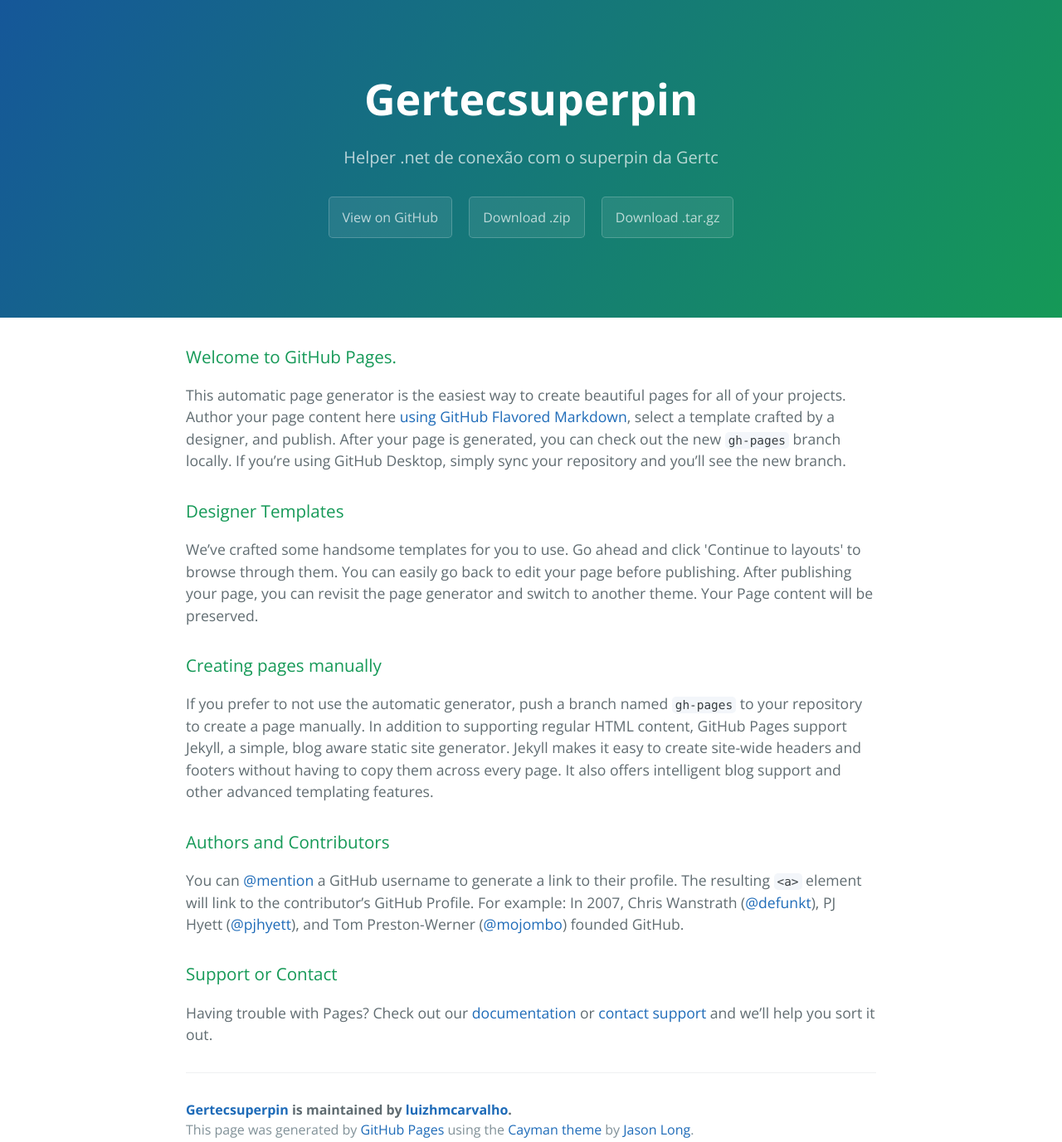
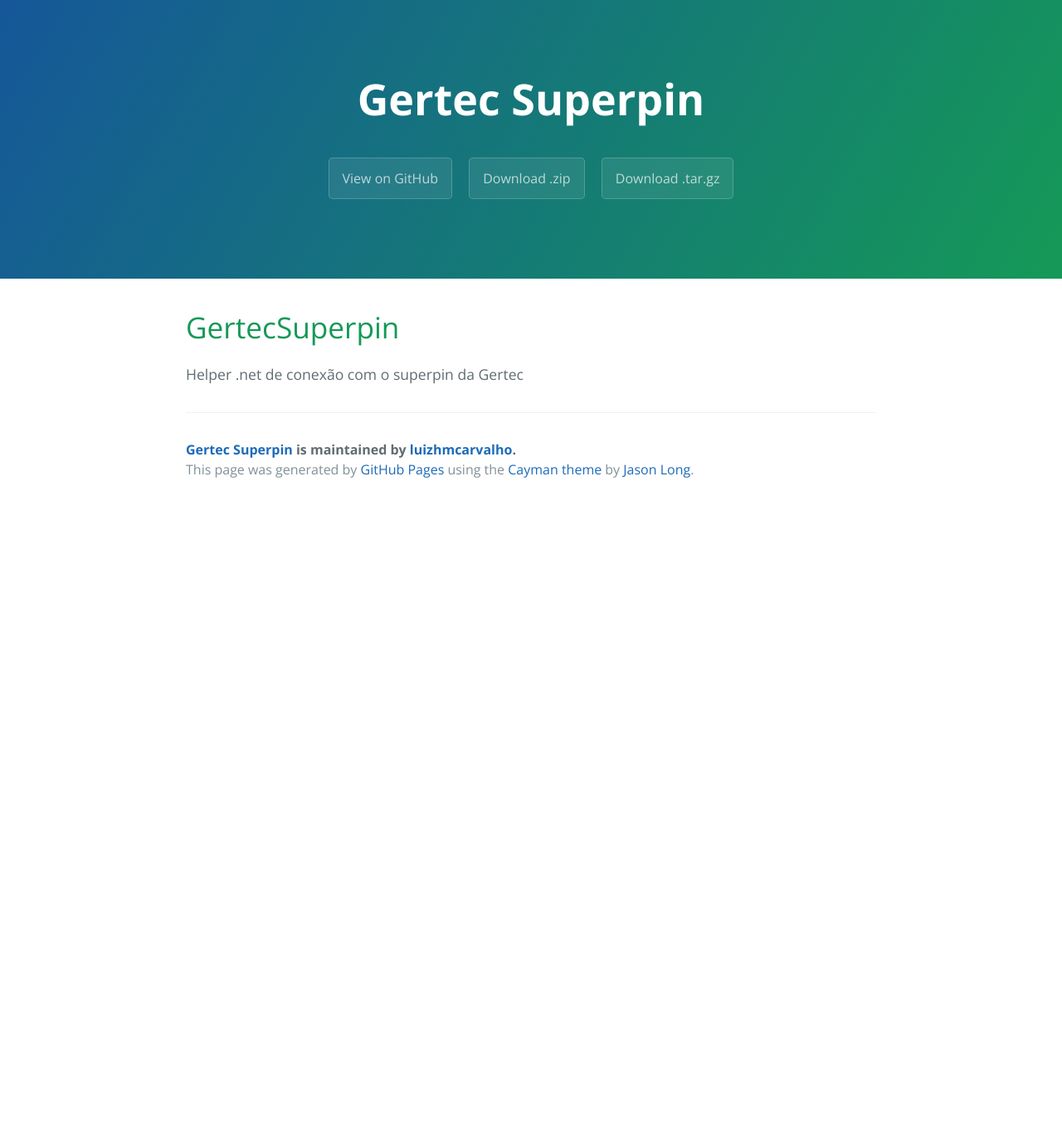
Before and after one commit to i9-cloud/GertecSuperpin, a plain HTML site: page index.html in a window 1280 px wide. Shown: the whole page at 83% size. After the commit the page ends 800 px from the top, so only its background shows below. Drawn offline with nearby package versions, Linux system fonts and the light colour scheme.

```diff
--- a/index.html
+++ b/index.html
@@ -2,7 +2,7 @@
 <html lang="en-us">
   <head>
     <meta charset="UTF-8">
-    <title>Gertecsuperpin by luizhmcarvalho</title>
+    <title>Gertec Superpin by luizhmcarvalho</title>
     <meta name="viewport" content="width=device-width, initial-scale=1">
     <link rel="stylesheet" type="text/css" href="stylesheets/normalize.css" media="screen">
     <link href='https://fonts.googleapis.com/css?family=Open+Sans:400,700' rel='stylesheet' type='text/css'>
@@ -11,41 +11,21 @@
   </head>
   <body>
     <section class="page-header">
-      <h1 class="project-name">Gertecsuperpin</h1>
-      <h2 class="project-tagline">Helper .net de conexão com o superpin da Gertc</h2>
+      <h1 class="project-name">Gertec Superpin</h1>
+      <h2 class="project-tagline"></h2>
       <a href="https://github.com/luizhmcarvalho/GertecSuperpin" class="btn">View on GitHub</a>
       <a href="https://github.com/luizhmcarvalho/GertecSuperpin/zipball/master" class="btn">Download .zip</a>
       <a href="https://github.com/luizhmcarvalho/GertecSuperpin/tarball/master" class="btn">Download .tar.gz</a>
     </section>
 
     <section class="main-content">
-      <h3>
-<a id="welcome-to-github-pages" class="anchor" href="#welcome-to-github-pages" aria-hidden="true"><span aria-hidden="true" class="octicon octicon-link"></span></a>Welcome to GitHub Pages.</h3>
+      <h1>
+<a id="gertecsuperpin" class="anchor" href="#gertecsuperpin" aria-hidden="true"><span aria-hidden="true" class="octicon octicon-link"></span></a>GertecSuperpin</h1>
 
-<p>This automatic page generator is the easiest way to create beautiful pages for all of your projects. Author your page content here <a href="https://guides.github.com/features/mastering-markdown/">using GitHub Flavored Markdown</a>, select a template crafted by a designer, and publish. After your page is generated, you can check out the new <code>gh-pages</code> branch locally. If you’re using GitHub Desktop, simply sync your repository and you’ll see the new branch.</p>
-
-<h3>
-<a id="designer-templates" class="anchor" href="#designer-templates" aria-hidden="true"><span aria-hidden="true" class="octicon octicon-link"></span></a>Designer Templates</h3>
-
-<p>We’ve crafted some handsome templates for you to use. Go ahead and click 'Continue to layouts' to browse through them. You can easily go back to edit your page before publishing. After publishing your page, you can revisit the page generator and switch to another theme. Your Page content will be preserved.</p>
-
-<h3>
-<a id="creating-pages-manually" class="anchor" href="#creating-pages-manually" aria-hidden="true"><span aria-hidden="true" class="octicon octicon-link"></span></a>Creating pages manually</h3>
-
-<p>If you prefer to not use the automatic generator, push a branch named <code>gh-pages</code> to your repository to create a page manually. In addition to supporting regular HTML content, GitHub Pages support Jekyll, a simple, blog aware static site generator. Jekyll makes it easy to create site-wide headers and footers without having to copy them across every page. It also offers intelligent blog support and other advanced templating features.</p>
-
-<h3>
-<a id="authors-and-contributors" class="anchor" href="#authors-and-contributors" aria-hidden="true"><span aria-hidden="true" class="octicon octicon-link"></span></a>Authors and Contributors</h3>
-
-<p>You can <a href="https://help.github.com/articles/basic-writing-and-formatting-syntax/#mentioning-users-and-teams" class="user-mention">@mention</a> a GitHub username to generate a link to their profile. The resulting <code>&lt;a&gt;</code> element will link to the contributor’s GitHub Profile. For example: In 2007, Chris Wanstrath (<a href="https://github.com/defunkt" class="user-mention">@defunkt</a>), PJ Hyett (<a href="https://github.com/pjhyett" class="user-mention">@pjhyett</a>), and Tom Preston-Werner (<a href="https://github.com/mojombo" class="user-mention">@mojombo</a>) founded GitHub.</p>
-
-<h3>
-<a id="support-or-contact" class="anchor" href="#support-or-contact" aria-hidden="true"><span aria-hidden="true" class="octicon octicon-link"></span></a>Support or Contact</h3>
-
-<p>Having trouble with Pages? Check out our <a href="https://help.github.com/pages">documentation</a> or <a href="https://github.com/contact">contact support</a> and we’ll help you sort it out.</p>
+<p>Helper .net de conexão com o superpin da Gertec</p>
 
       <footer class="site-footer">
-        <span class="site-footer-owner"><a href="https://github.com/luizhmcarvalho/GertecSuperpin">Gertecsuperpin</a> is maintained by <a href="https://github.com/luizhmcarvalho">luizhmcarvalho</a>.</span>
+        <span class="site-footer-owner"><a href="https://github.com/luizhmcarvalho/GertecSuperpin">Gertec Superpin</a> is maintained by <a href="https://github.com/luizhmcarvalho">luizhmcarvalho</a>.</span>
 
         <span class="site-footer-credits">This page was generated by <a href="https://pages.github.com">GitHub Pages</a> using the <a href="https://github.com/jasonlong/cayman-theme">Cayman theme</a> by <a href="https://twitter.com/jasonlong">Jason Long</a>.</span>
       </footer>
```
Also changed, not shown: params.json (+3 -3 lines).
